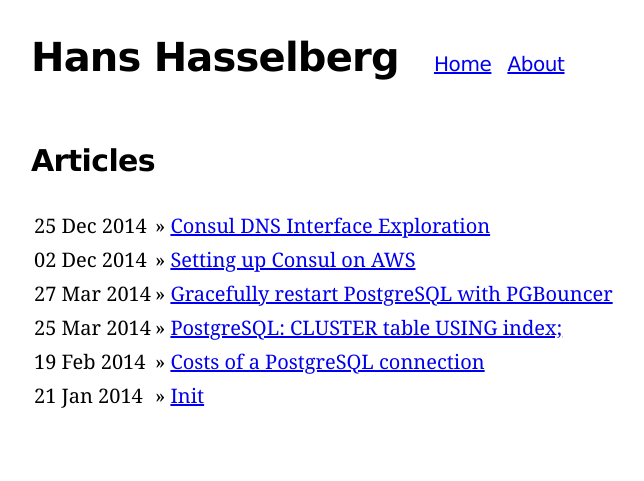
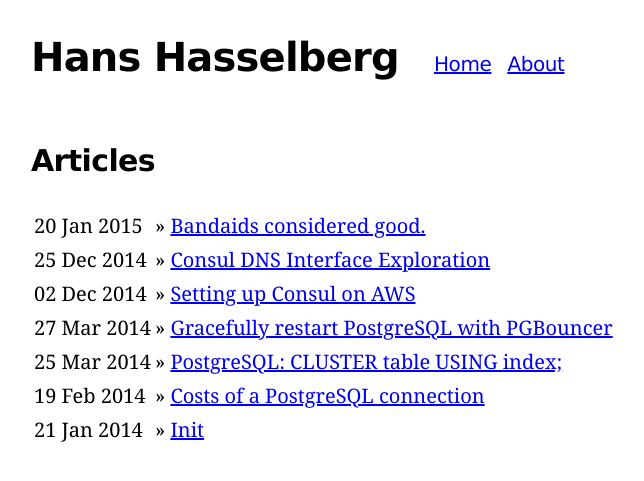
Before and after one commit to hanshasselberg/i0rek.github.io, a Jekyll site: the page built from index.html, in a window 1280 px wide. Shown: the top 481 px of the page, without its empty margins (259-903 px from the left). Built offline with Jekyll 4.4.1, drawn with Linux system fonts in a browser that asks for light colours; Markdown is read by kramdown in place of the engine named in the settings; comment, search, counter and statistics services are not loaded.

Commit message:
publish.

```diff
--- a/_drafts/bandaids.md
+++ b/_posts/2015-01-20-bandaid.markdown
@@ -1,6 +1,7 @@
 ---
 layout: post
 title:  Bandaids considered good.
+date:   2015-01-20 10:44:00
 ---
 
 This is going to be a non technical post compared to what I have written in the past. It touches a subject I am thinking about for a while now: bandaids aka hacks, fixmes, hotfixes and so on. I despised them.
```
